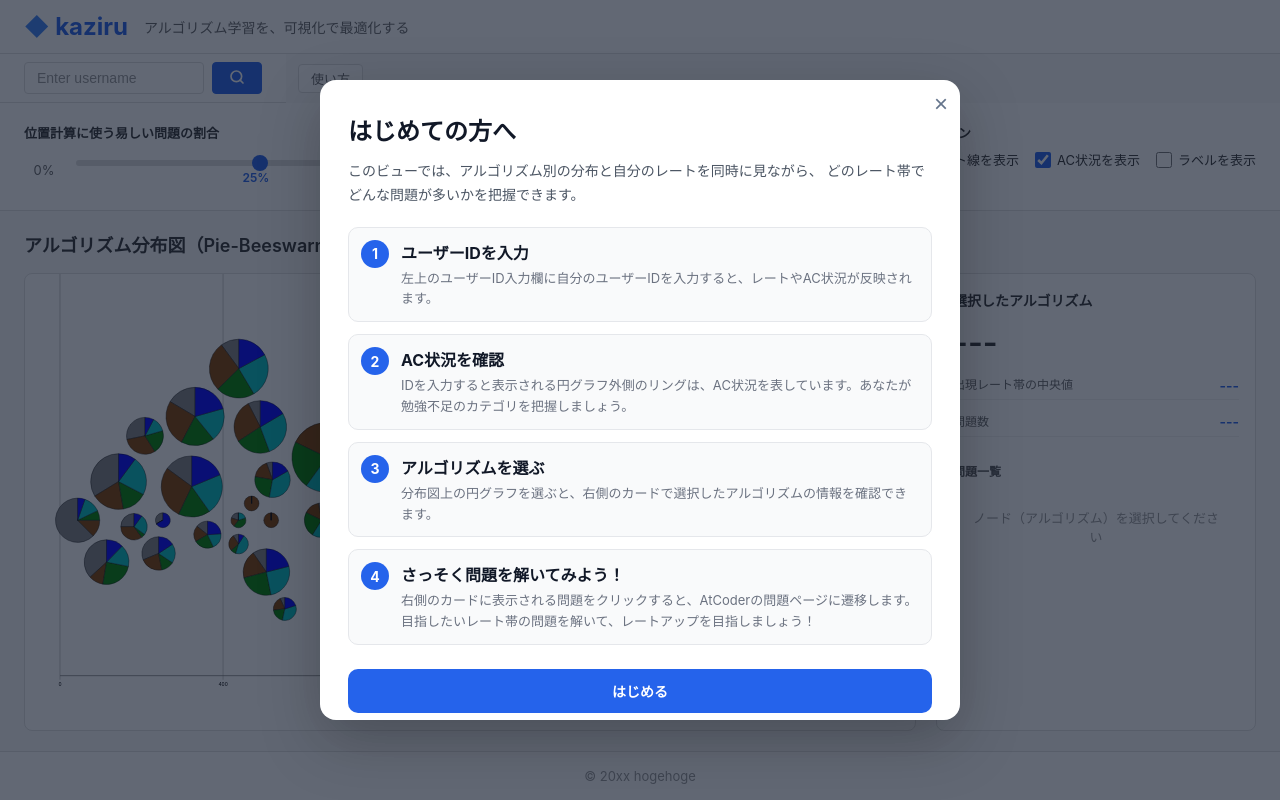
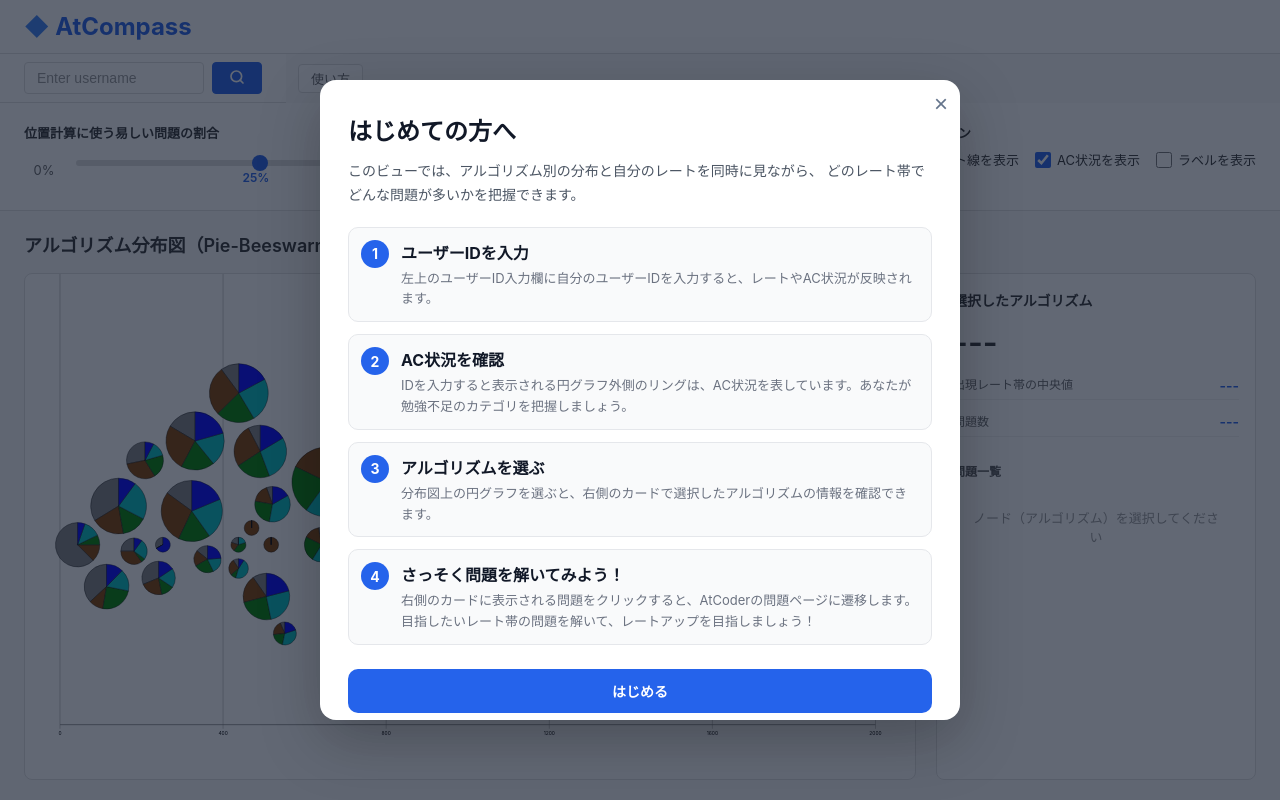
Before and after one commit to vdslab/theme2026-kaziru, a React (Vite) app: page / in a window 1280 px wide. Built offline with nearby package versions, Linux system fonts and the light colour scheme.

Commit message:
chore: タイトルの変更、フッターの削除

```diff
--- a/index.html
+++ b/index.html
@@ -3,7 +3,7 @@
   <head>
     <link href="https://fonts.googleapis.com/css?family=Open+Sans" rel="stylesheet" />
     <meta charset="utf-8" />
-    <title>Title</title>
+    <title>AtCompass</title>
   </head>
   <body>
     <div id="content"></div>
--- a/src/App.jsx
+++ b/src/App.jsx
@@ -7,7 +7,6 @@ import { groupByAlgorithm, countBandsByAlgorithm, createSummary } from "./utils/
 
 import Header from "./components/Header";
 import Main from "./components/Main";
-import Footer from "./components/Footer";
 
 export default function App() {
   const [summaryData, setSummaryData] = useState([]);
@@ -94,7 +93,6 @@ export default function App() {
         lowerFraction={lowerFraction}
         onLowerFractionChange={setLowerFraction}
       />
-      <Footer />
     </div>
   );
 }
--- a/src/components/Footer.jsx
+++ /dev/null
@@ -1,7 +0,0 @@
-export default function Footer() {
-  return (
-    <footer className="footer">
-      <p>&copy; 20xx hogehoge</p>
-    </footer>
-  );
-}
--- a/src/components/Header.jsx
+++ b/src/components/Header.jsx
@@ -2,8 +2,7 @@ export default function Header() {
   return (
     <header className="header">
       <div className="header-left">
-        <div className="logo">kaziru</div>
-        <div className="tagline">アルゴリズム学習を、可視化で最適化する</div>
+        <div className="logo">AtCompass</div>
       </div>
     </header>
   );
--- a/style.css
+++ b/style.css
@@ -714,13 +714,3 @@ body {
   text-overflow: ellipsis;
   white-space: nowrap;
 }
-
-/* Footer */
-.footer {
-  padding: 16px 24px;
-  background: white;
-  border-top: 1px solid #e0e0e0;
-  text-align: center;
-  font-size: 13px;
-  color: #999;
-}
```
